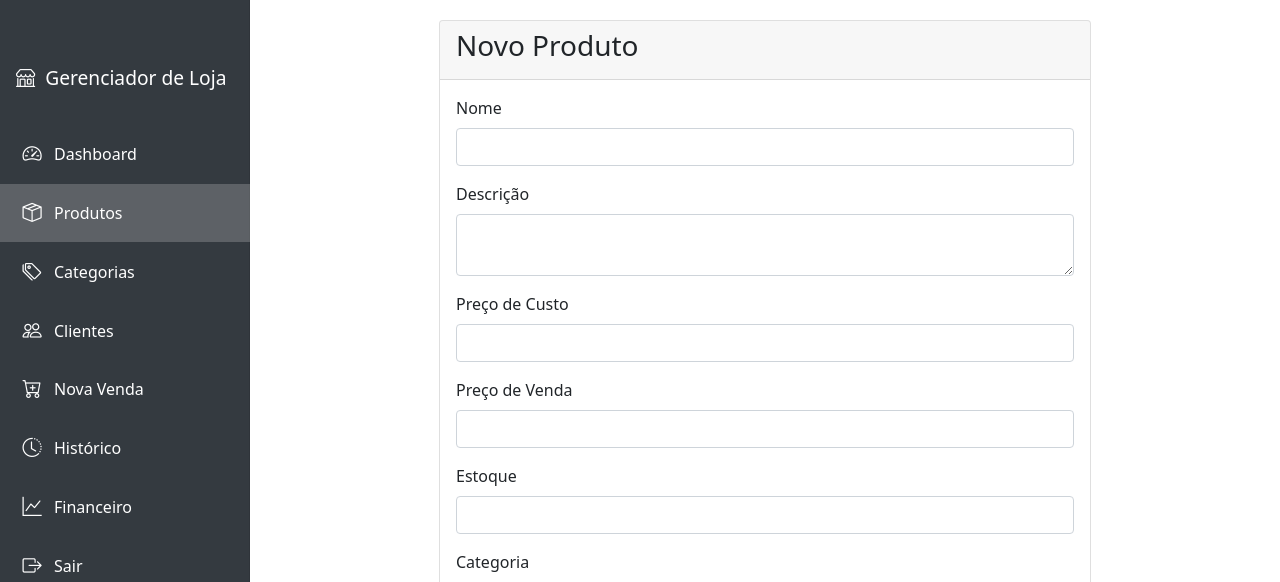
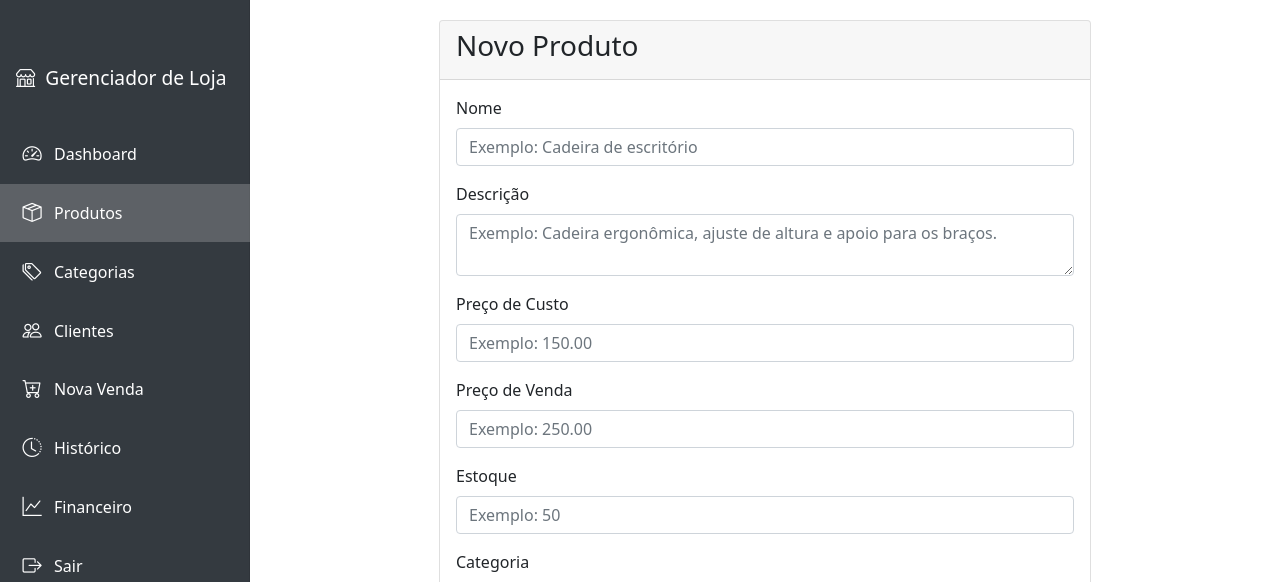
Before and after one commit to BrunoHoinacki/store_app, a Flask app: page /products/products/add in a window 1280 px wide. Shown: the top 582 px of the page. Run offline with Flask 2, Linux system fonts and the light colour scheme; a user stored in the database is signed in; data that the repository does not hold is empty; some libraries are stand-ins or nearby versions.

Commit message:
[Feat] Adicionando placeholder ao template add, ajustando variaveis do form de produto e ajustando função para fazer casting para fload no add

```diff
--- a/app/forms.py
+++ b/app/forms.py
@@ -13,12 +13,12 @@ class LoginForm(FlaskForm):
     submit = SubmitField('Entrar')
 
 class ProductForm(FlaskForm):
-    name = StringField('Nome', validators=[DataRequired(), Length(max=100)])
-    description = TextAreaField('Descrição')
-    cost_price = FloatField('Preço de Custo', validators=[DataRequired(), NumberRange(min=0)])
-    sale_price = FloatField('Preço de Venda', validators=[DataRequired(), NumberRange(min=0)])
-    stock = IntegerField('Estoque', validators=[DataRequired(), NumberRange(min=0)])
-    category_id = SelectField('Categoria', coerce=int, validators=[DataRequired()])
+    name = StringField('Nome', validators=[DataRequired(), Length(max=100)], render_kw={'placeholder': 'Exemplo: Cadeira de escritório'})
+    description = TextAreaField('Descrição', render_kw={'placeholder': 'Exemplo: Cadeira ergonômica, ajuste de altura e apoio para os braços.'})
+    cost_price = FloatField('Preço de Custo', validators=[DataRequired(), NumberRange(min=0)], render_kw={'placeholder': 'Exemplo: 150.00'})
+    sale_price = FloatField('Preço de Venda', validators=[DataRequired(), NumberRange(min=0)], render_kw={'placeholder': 'Exemplo: 250.00'})
+    stock = IntegerField('Estoque', validators=[DataRequired(), NumberRange(min=0)], render_kw={'placeholder': 'Exemplo: 50'})
+    category_id = SelectField('Categoria', coerce=int, validators=[DataRequired()], render_kw={'placeholder': 'Selecione uma categoria'})
     submit = SubmitField('Salvar')
 
 class CustomerForm(FlaskForm):
--- a/app/routes.py
+++ b/app/routes.py
@@ -6,7 +6,11 @@ from app import db
 from datetime import datetime, timedelta
 from sqlalchemy import func, or_
 import uuid
+import logging
 from decimal import Decimal, ROUND_HALF_UP, InvalidOperation
+
+# Configuração do logger
+logging.basicConfig(level=logging.DEBUG)
 
 # Create blueprints
 main = Blueprint('main', __name__)
@@ -112,19 +116,47 @@ def add_product():
     form = ProductForm()
     form.category_id.choices = [(c.id, c.name) for c in Category.query.all()]
 
+    # Log do status da validação do formulário
     if form.validate_on_submit():
-        product = Product(
-            name=form.name.data,
-            description=form.description.data,
-            cost_price=form.cost_price.data,
-            sale_price=form.sale_price.data,
-            stock=form.stock.data,
-            category_id=form.category_id.data
-        )
-        db.session.add(product)
-        db.session.commit()
-        flash('Produto adicionado com sucesso')
-        return redirect(url_for('products.product_list'))
+        # Verificando se o formulário passou pela validação
+        logging.debug("Formulário validado com sucesso.")
+
+        # Log dos dados do formulário
+        logging.debug(f"Dados do formulário: {{"
+                      f"'name': {form.name.data}, "
+                      f"'description': {form.description.data}, "
+                      f"'cost_price': {form.cost_price.data}, "
+                      f"'sale_price': {form.sale_price.data}, "
+                      f"'stock': {form.stock.data}, "
+                      f"'category_id': {form.category_id.data} }}")
+
+        try:
+            product = Product(
+                name=form.name.data,
+                description=form.description.data,
+                cost_price=float(form.cost_price.data),
+                sale_price=float(form.sale_price.data),
+                stock=form.stock.data,
+                category_id=form.category_id.data
+            )
+            db.session.add(product)
+            db.session.commit()
+
+            # Log após o commit
+            logging.debug(f"Produto '{form.name.data}' adicionado com sucesso.")
+
+            flash('Produto adicionado com sucesso')
+            return redirect(url_for('products.product_list'))
+
+        except Exception as e:
+            # Log de erro no commit
+            logging.error(f"Erro ao salvar produto: {str(e)}")
+            flash('Ocorreu um erro ao adicionar o produto. Tente novamente.')
+
+    # Se o formulário não for válido, exibe os erros
+    if form.errors:
+        logging.error(f"Erros no formulário: {form.errors}")
+        flash('Por favor, corrija os erros no formulário e tente novamente.')
 
     return render_template('products/add.html', form=form)
 
--- a/app/templates/products/add.html
+++ b/app/templates/products/add.html
@@ -14,27 +14,27 @@
                     {{ form.hidden_tag() }}
                     <div class="mb-3">
                         {{ form.name.label(class="form-label") }}
-                        {{ form.name(class="form-control") }}
+                        {{ form.name(class="form-control", placeholder="Exemplo: Cadeira de escritório") }}
                     </div>
                     <div class="mb-3">
                         {{ form.description.label(class="form-label") }}
-                        {{ form.description(class="form-control") }}
+                        {{ form.description(class="form-control", placeholder="Exemplo: Cadeira ergonômica, ajuste de altura e apoio para os braços.") }}
                     </div>
                     <div class="mb-3">
                         {{ form.cost_price.label(class="form-label") }}
-                        {{ form.cost_price(class="form-control") }}
+                        {{ form.cost_price(class="form-control", placeholder="Exemplo: 150.00") }}
                     </div>
                     <div class="mb-3">
                         {{ form.sale_price.label(class="form-label") }}
-                        {{ form.sale_price(class="form-control") }}
+                        {{ form.sale_price(class="form-control", placeholder="Exemplo: 250.00") }}
                     </div>
                     <div class="mb-3">
                         {{ form.stock.label(class="form-label") }}
-                        {{ form.stock(class="form-control") }}
+                        {{ form.stock(class="form-control", placeholder="Exemplo: 50") }}
                     </div>
                     <div class="mb-3">
                         {{ form.category_id.label(class="form-label") }}
-                        {{ form.category_id(class="form-control") }}
+                        {{ form.category_id(class="form-control", placeholder="Selecione uma categoria") }}
                     </div>
                     {{ form.submit(class="btn btn-primary") }}
                     <a href="{{ url_for('products.product_list') }}" class="btn btn-secondary">Cancelar</a>
```
Also changed, not shown: 1 other file.
